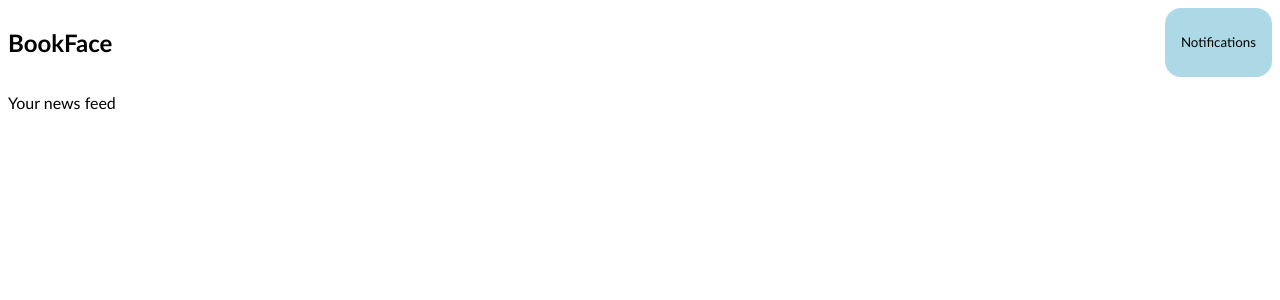
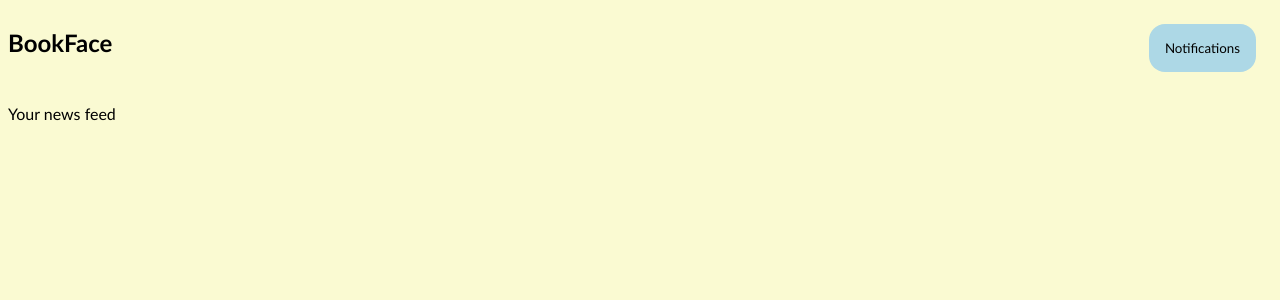
Before and after one commit to Cyanne-Jones/resilia-appilication, a React (Create React App) app in the folder notification-system-frontend/: page / in a window 1280 px wide. Shown: the top 300 px of the page. Built offline with nearby package versions, Linux system fonts and the light colour scheme.

Commit message:
Style background and button

```diff
--- a/notification-system-frontend/src/App.css
+++ b/notification-system-frontend/src/App.css
@@ -13,6 +13,7 @@ button {
   border-radius: 1rem;
   font-family: 'Gill Sans', 'Gill Sans MT', Calibri, 'Trebuchet MS', sans-serif;
   padding: 1rem;
+  margin: 1rem;
 }
 
 button:hover {
--- a/notification-system-frontend/src/index.css
+++ b/notification-system-frontend/src/index.css
@@ -0,0 +1,3 @@
+body {
+  background-color: lightgoldenrodyellow;
+}
```
